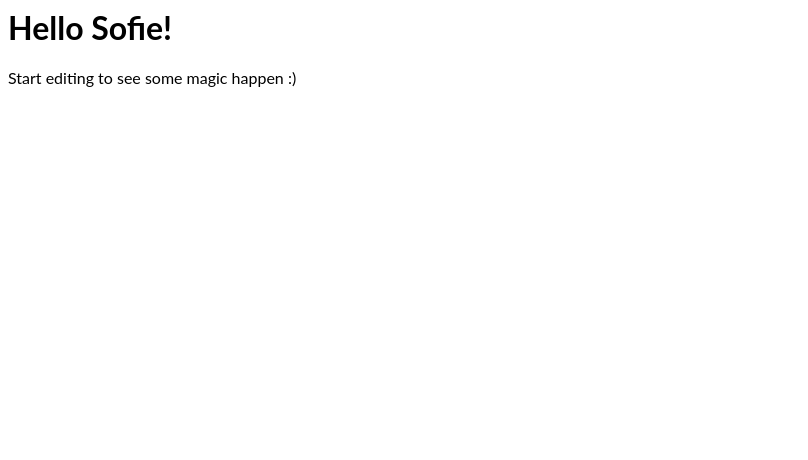
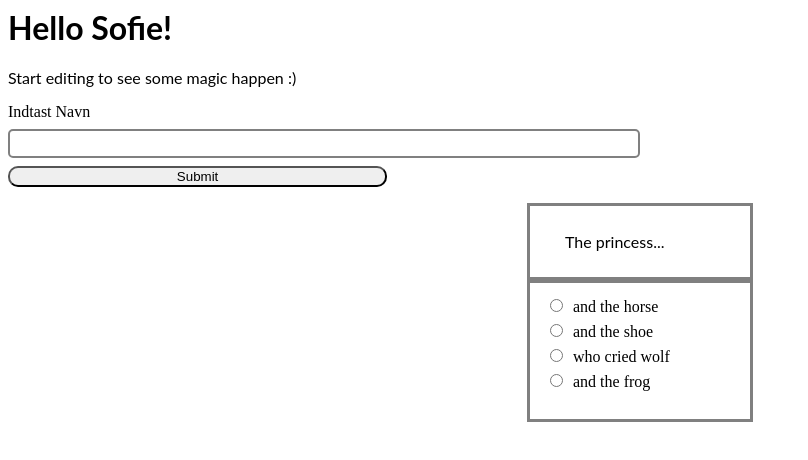
Before and after one commit to jisnjf/quiz, an Angular app: page / in a window 1280 px wide. Shown: the top 460 px of the page, without its empty margins (0-808 px from the left). Built offline with nearby package versions, Linux system fonts and the light colour scheme.

Commit message:
2 files modified

```diff
--- a/src/app/app.component.css
+++ b/src/app/app.component.css
@@ -1,3 +1,42 @@
 p {
   font-family: Lato;
 }
+
+.sporgsmaal {
+  margin: auto;
+  width: 200px;
+  border: 3px solid gray;
+  padding: 10px;
+  text-align: left;
+  text-indent: 25px
+}
+
+.radio {
+ margin: auto;
+  width: 200px;
+  border: 3px solid gray;
+  padding: 10px;
+  text-align: left;
+}
+
+input[type=radio] {
+  margin: 6px 10px;
+  padding: 20%;
+}
+
+
+input[type=text] {
+  width: 50%;
+  padding: 5px;
+  margin: 8px 0px;
+  box-sizing: border-box ;
+  border: 2px solid gray;
+  border-radius: 5px;
+}
+
+input[type=submit]{
+  width: 30%;
+  border:2px transparent black;
+  border-radius: 10px;
+  cursor: pointer
+}
--- a/src/app/app.component.html
+++ b/src/app/app.component.html
@@ -2,3 +2,31 @@
 <p>
   Start editing to see some magic happen :)
 </p>
+
+
+<!-- Navne boks (skal gemmes i en variabel der kan kaldes til slut) -->
+<form>
+  <label for="name">Indtast Navn</label><br>
+  <input type="text" id="name" name="name"><br>
+  <input type="submit" value="Submit">
+</form>
+
+<div class="sporgsmaal">
+<p>
+  The princess...
+</p>
+<!-- Svar muligheder -->
+</div>
+
+<div class="radio">
+<form>
+  <input type="radio" id="and the horse" name="spørgsmål 1" value="0">
+  <label for="and the horse">and the horse</label><br>
+  <input type="radio" id="female" name="spørgsmål 1" value="0">
+  <label for="female">and the shoe</label><br>
+  <input type="radio" id="other" name="spørgsmål 1" value="0">
+  <label for="other">who cried wolf</label><br>
+  <input type="radio" id="other" name="spørgsmål 1" value="0">
+  <label for="other">and the frog</label>
+</form>
+</div>
```
